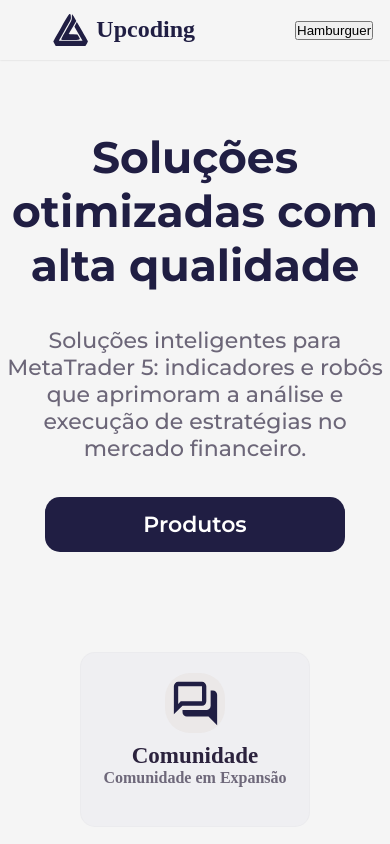
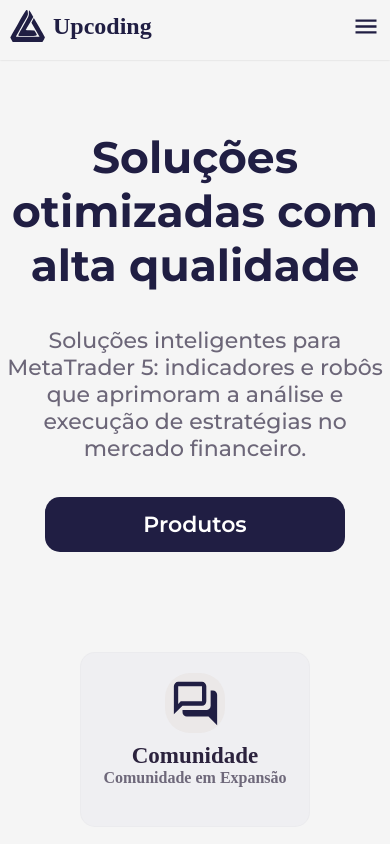
Before and after one commit to xPretti/Upcoding, a React (Vite) app: page / in a window 390 px wide. Shown: the top 844 px of the page. Built offline with nearby package versions, Linux system fonts and the light colour scheme; a web font is replaced by a local one.

Commit message:
feat: Adicionado menu hamburger.

```diff
--- /dev/null
+++ b/src/components/HamburgerMenu.module.css
@@ -0,0 +1,12 @@
+.container {
+    display: flex;
+    align-items: center;
+    justify-content: center;
+    width: 100%;
+}
+
+.buttons {
+    display: flex;
+    align-items: center;
+    flex-direction: column;
+}
--- /dev/null
+++ b/src/components/HamburgerMenu.tsx
@@ -0,0 +1,15 @@
+import styles from "./HamburgerMenu.module.css";
+
+import { CommunityNavButton } from "./buttons/CommunityNavButton";
+import { ProductsNavButton } from "./buttons/ProductsNavButton";
+
+export const HamburgerMenu = () => {
+    return (
+        <div className={styles.container}>
+            <div className={styles.buttons}>
+                <ProductsNavButton />
+                <CommunityNavButton />
+            </div>
+        </div>
+    );
+};
--- a/src/components/Header.module.css
+++ b/src/components/Header.module.css
@@ -1,43 +1,66 @@
 .header {
     position: fixed;
     display: flex;
-    align-items: center;
-    justify-content: center;
-    height: var(--header-height);
-    width: var(--header-width);
+    flex-direction: column;
+    min-height: var(--header-height);
+    min-width: var(--header-width);
+    width: auto;
+    height: auto;
     background-color: var(--color-background);
     box-shadow: 0px 0px 2px rgba(0, 0, 0, 0.15);
     z-index: 9999;
 }
 
 .area {
+    position: relative;
     display: flex;
     align-items: center;
+    justify-content: center;
     height: 100%;
     width: 100%;
     max-width: 1920px;
+    padding: 10px;
 }
 
 .left {
     display: flex;
     align-items: center;
     justify-content: right;
-    flex: 1;
-    min-width: 200px;
-    padding-right: 5px;
 }
 
-.center {
+.menu {
     display: flex;
     align-items: center;
-    justify-content: center;
-    flex: 2;
+    justify-content: space-between;
+    width: 70%;
 }
 
-.right {
+.collapseArea {
     display: flex;
     align-items: center;
+    justify-content: right;
+    width: 100%;
+}
+
+.collapseButton {
+    display: flex;
+    align-items: center;
+    justify-content: right;
+    width: 28px;
+    height: 31px;
+    color: var(--color-primary);
+}
+
+.collapseArea:active .collapseButton {
+    color: var(--color-gold);
+}
+
+.hamburgerMenu {
+    display: flex;
+    align-items: start;
     justify-content: left;
-    flex: 1;
-    min-width: 200px;
+    width: auto;
+    height: auto;
+    gap: 20px;
+    padding: 25px;
 }
--- a/src/components/Header.tsx
+++ b/src/components/Header.tsx
@@ -3,25 +3,43 @@
 import { Logo } from './commons/Logo';
 import { NavMenu } from './NavMenu';
 
-import LLogo from "@/assets/logo.svg?react";
+import LogoIcon from "@/assets/logo.svg?react";
+import MenuIcon from "@/assets/menu.svg?react";
+import { useBreakpoint } from '@/hooks/useBreakpoint';
+import { HamburgerMenu } from './HamburgerMenu';
+import { useState } from 'react';
 
 type Props = {
     title?: string;
 };
 
 export const Header = ({ title = '' }: Props) => {
+    const [showHamburgerMenu, setShowHamburgerMenu] = useState(false);
+    const breackpoint = useBreakpoint();
+
+    const toggleHamburgerMenu = () => setShowHamburgerMenu(!showHamburgerMenu);
+
     return (
         <nav className={styles.header}>
             <div className={styles.area}>
                 <div className={styles.left}>
-                    <Logo title={title} image={<LLogo />}></Logo>
+                    <Logo title={title} image={<LogoIcon />}></Logo>
                 </div>
-                <div className={styles.center}>
-                    <NavMenu />
-                </div>
-                <div className={styles.right}>
+                <div className={styles.menu}>
+                    {breackpoint == "lg"
+                        ?
+                        <NavMenu />
+                        :
+                        <div className={styles.collapseArea}>
+                            <MenuIcon onClick={toggleHamburgerMenu} className={styles.collapseButton} />
+                        </div>
+                    }
                 </div>
             </div>
+            {showHamburgerMenu && breackpoint != "lg" &&
+                <div className={styles.hamburgerMenu}>
+                    <HamburgerMenu />
+                </div>}
         </nav >
     );
 };
--- a/src/components/NavMenu.module.css
+++ b/src/components/NavMenu.module.css
@@ -2,6 +2,10 @@
     display: flex;
     max-height: 100%;
     width: 100%;
+}
+
+.content {
+    display: flex;
     user-select: none;
     padding-left: 95px;
     gap: 20px;
--- a/src/components/NavMenu.tsx
+++ b/src/components/NavMenu.tsx
@@ -1,23 +1,12 @@
 import styles from "./NavMenu.module.css";
 import { ProductsNavButton } from "./buttons/ProductsNavButton";
 import { CommunityNavButton } from "./buttons/CommunityNavButton";
-import { useBreakpoint } from "@/hooks/useBreakpoint";
 
 export const NavMenu = () => {
-    const breakpointValue = useBreakpoint();
-
     return (
-        <div className={styles.container}>
-            {breakpointValue == "lg" ? (
-                <>
-                    <ProductsNavButton />
-                    <CommunityNavButton />
-                </>
-            ) : (
-                <>
-                    <button>Hamburguer</button>
-                </>
-            )}
+        <div className={styles.content}>
+            <ProductsNavButton />
+            <CommunityNavButton />
         </div>
     );
 };
--- a/src/hooks/useBreakpoint.tsx
+++ b/src/hooks/useBreakpoint.tsx
@@ -1,18 +1,18 @@
 import { useEffect, useState } from "react";
 
 const breakpoints = {
+    lg: 950,
+    md: 768,
     sm: 640,
-    md: 768,
-    lg: 950,
 };
 
 const getBreakpoint = (width: number): string => {
     for (const [key, value] of Object.entries(breakpoints)) {
-        if (width <= value) {
+        if (width >= value) {
             return key;
         }
     }
-    return "lg";
+    return "sm";
 };
 
 export const useBreakpoint = () => {
```
Also changed, not shown: src/assets/menu.svg (added).
